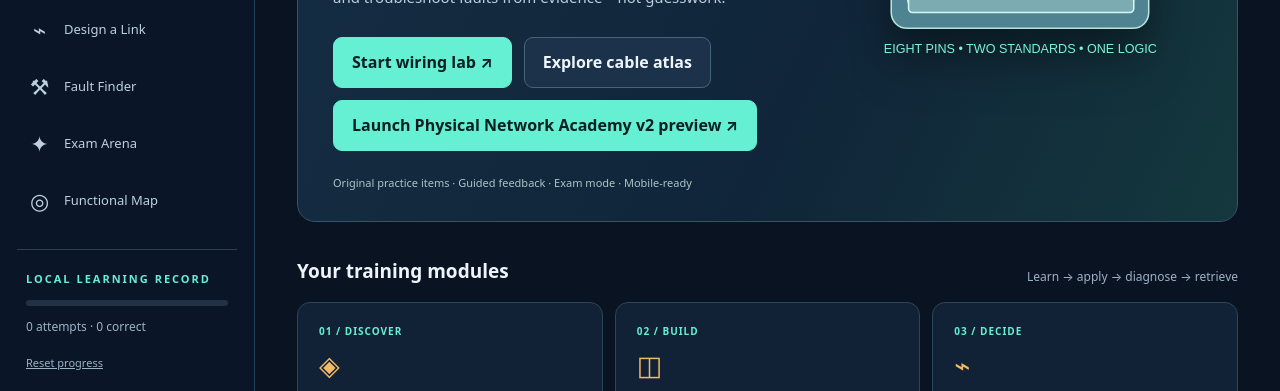
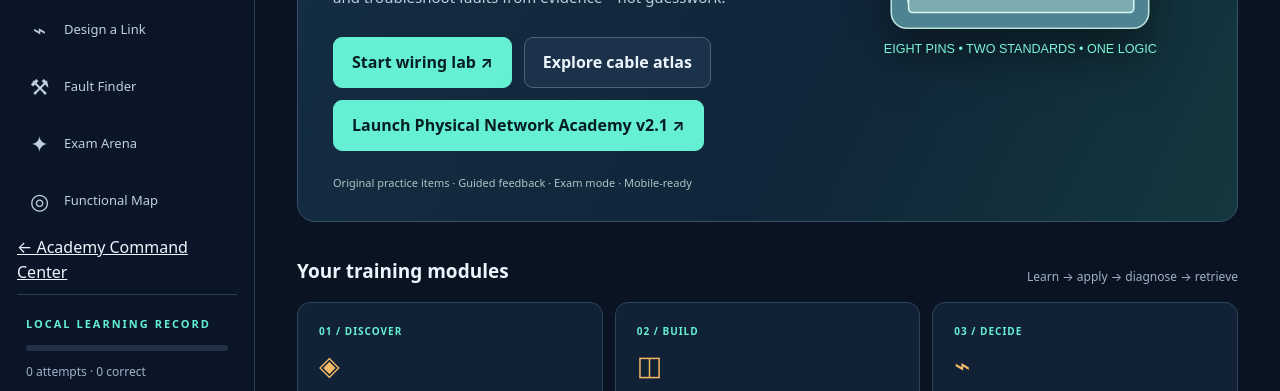
Before and after one commit to Stealth004/Stealth004.github.io, a plain HTML site: page networkplus/chapter-03-cabling/index.html in a window 1280 px wide. Shown: the part 395-786 px from the top of the page. Drawn offline with Linux system fonts and the light colour scheme.

Commit message:
Update Academy launch label and add return link from original lab

```diff
--- a/networkplus/chapter-03-cabling/index.html
+++ b/networkplus/chapter-03-cabling/index.html
@@ -26,14 +26,14 @@
         <button data-page="exam"><span class="nav-ico">✦</span> Exam Arena</button>
         <button data-page="map"><span class="nav-ico">◎</span> Functional Map</button>
       </nav>
-      <div class="sidebar-foot"><div class="smallcaps">LOCAL LEARNING RECORD</div><div class="mini-progress"><span id="side-progress"></span></div><p id="side-stat">Practice saves on this device.</p><button class="subtle-button" id="reset-data">Reset progress</button></div>
+      <div style="padding:10px 0"><a href="./academy.html" style="color:inherit">← Academy Command Center</a></div><div class="sidebar-foot"><div class="smallcaps">LOCAL LEARNING RECORD</div><div class="mini-progress"><span id="side-progress"></span></div><p id="side-stat">Practice saves on this device.</p><button class="subtle-button" id="reset-data">Reset progress</button></div>
     </aside>
     <div class="content">
       <header class="topbar"><div><span class="crumb">NETWORK+ / CONCEPTS / </span><b id="crumb-current">OVERVIEW</b></div><div class="top-right"><span class="tag">DOMAIN 1.5 + 5.2</span><span class="tag accent">● VISUAL LAB</span></div></header>
       <main id="main" tabindex="-1">
         <section id="page-home" class="page active">
           <div class="hero">
-            <div class="hero-copy"><div class="eyebrow">PERFORMANCE-BASED LEARNING · CHAPTER 3</div><h1>See the wire.<br><span>Understand the network.</span></h1><p>Explore physical media, terminate copper, select appropriate links, and troubleshoot faults from evidence—not guesswork.</p><div class="actions"><button class="primary" data-go="wire">Start wiring lab <span>↗</span></button><button class="secondary" data-go="atlas">Explore cable atlas</button></div><div class="actions" style="margin-top:12px"><a href="./academy.html" class="primary" style="display:inline-block;text-decoration:none">Launch Physical Network Academy v2 preview ↗</a></div><div class="hero-micro">Original practice items · Guided feedback · Exam mode · Mobile-ready</div></div>
+            <div class="hero-copy"><div class="eyebrow">PERFORMANCE-BASED LEARNING · CHAPTER 3</div><h1>See the wire.<br><span>Understand the network.</span></h1><p>Explore physical media, terminate copper, select appropriate links, and troubleshoot faults from evidence—not guesswork.</p><div class="actions"><button class="primary" data-go="wire">Start wiring lab <span>↗</span></button><button class="secondary" data-go="atlas">Explore cable atlas</button></div><div class="actions" style="margin-top:12px"><a href="./academy.html" class="primary" style="display:inline-block;text-decoration:none">Launch Physical Network Academy v2.1 ↗</a></div><div class="hero-micro">Original practice items · Guided feedback · Exam mode · Mobile-ready</div></div>
             <div class="hero-visual" id="hero-visual" role="img" aria-label="Visual of eight colored RJ45 conductors entering a transparent connector"></div>
           </div>
           <div class="section-line"><h2>Your training modules</h2><p>Learn → apply → diagnose → retrieve</p></div>
```
